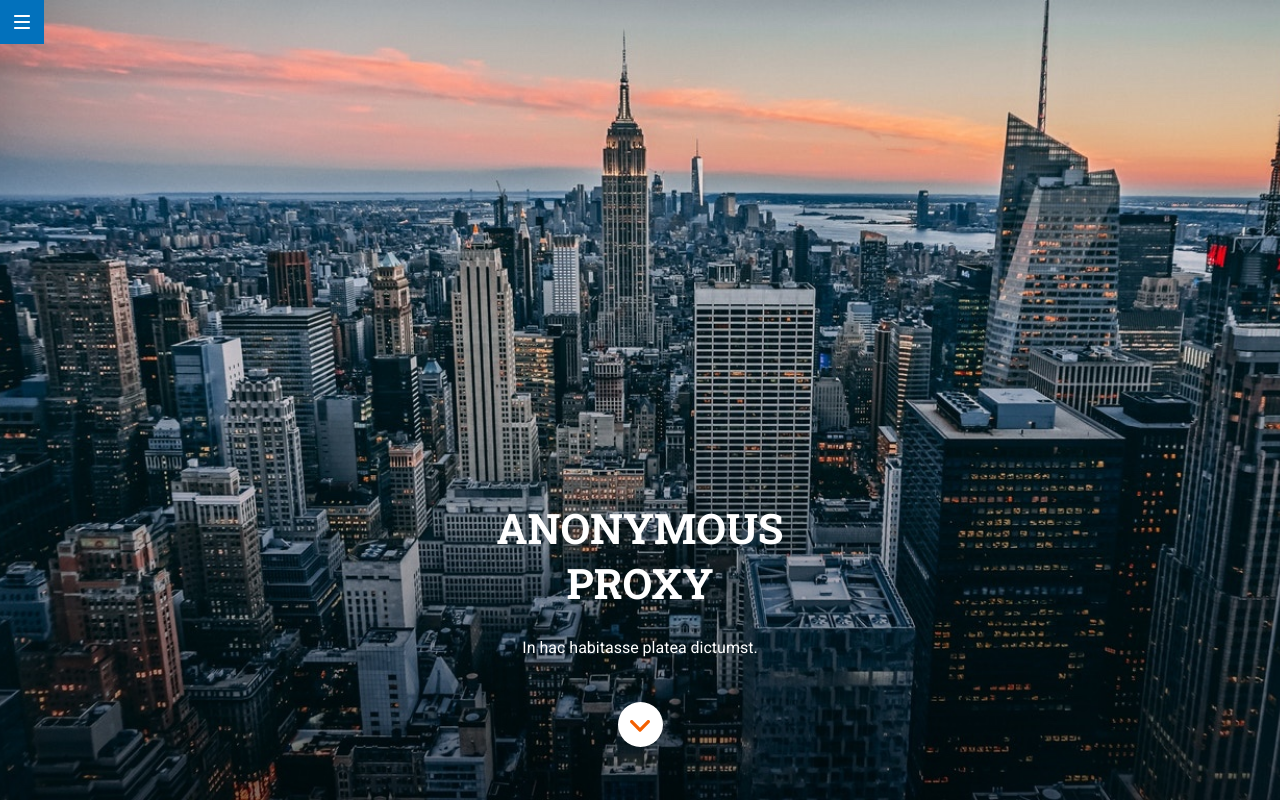
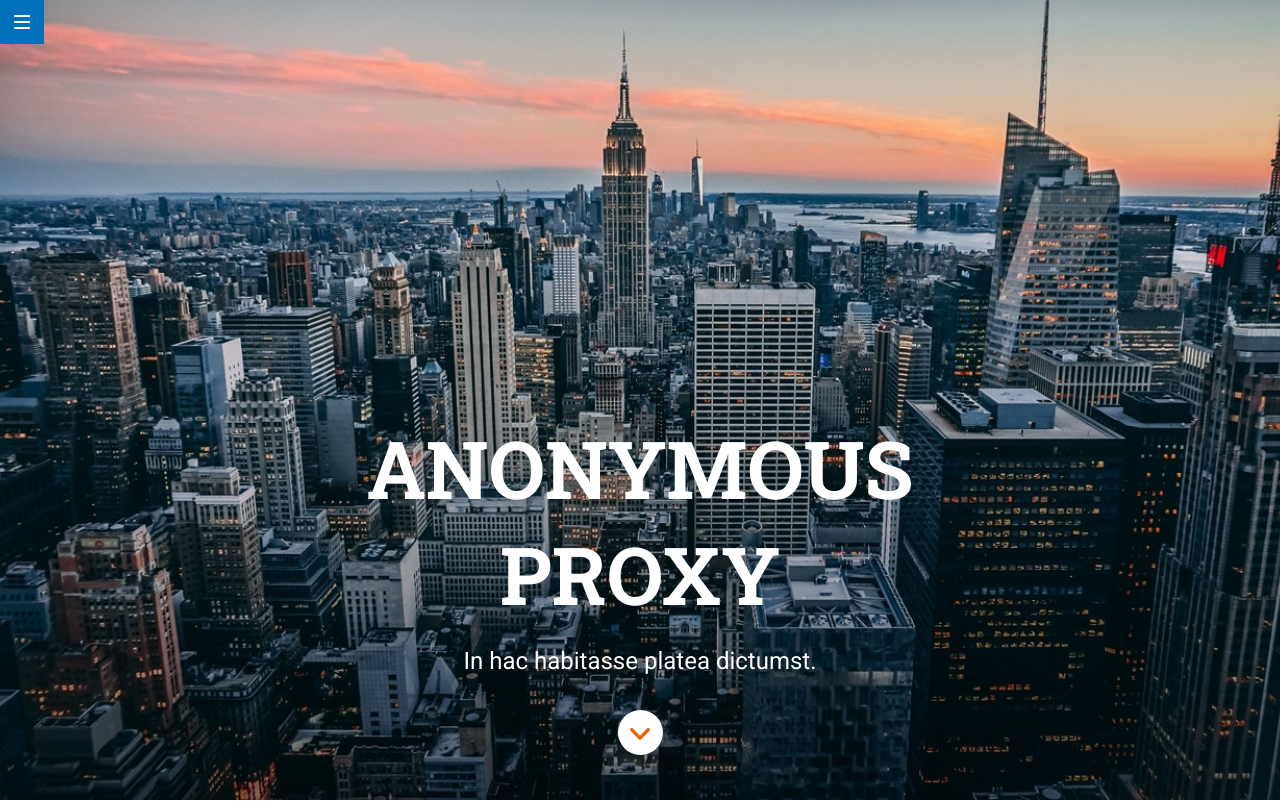
Before and after one commit to violetagonza/anonymous-proxy, a website: page docs/index.html in a window 1280 px wide. Shown: the top 802 px of the page. Drawn offline with nearby package versions, Linux system fonts and the light colour scheme; files that its build step writes are made by us from their sources.

Commit message:
Add tablet responsive sizes to header

```diff
--- a/_src/assets/scss/components/_header-styles.scss
+++ b/_src/assets/scss/components/_header-styles.scss
@@ -44,3 +44,21 @@
 .span {
   display: block;
 }
+
+@media all and (min-width: 768px) {
+  .header {
+    padding-bottom: 45px;
+    &-text {
+      &-title {
+        font-size: 80px;
+        line-height: 106px;
+        margin: 0;
+      }
+      &-subtitle {
+        font-size: $font-size-title;
+        margin-top: 20px;
+        margin-bottom: 35px;
+      }
+    }
+  }
+}
```
